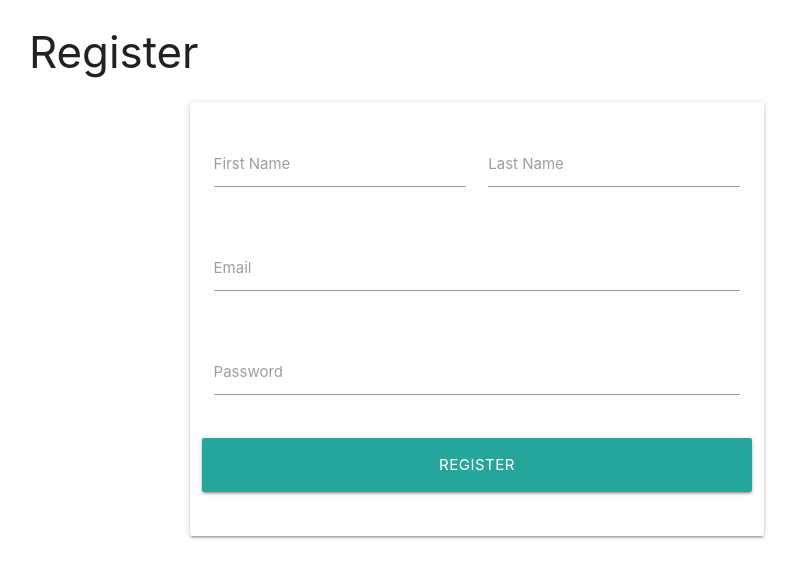
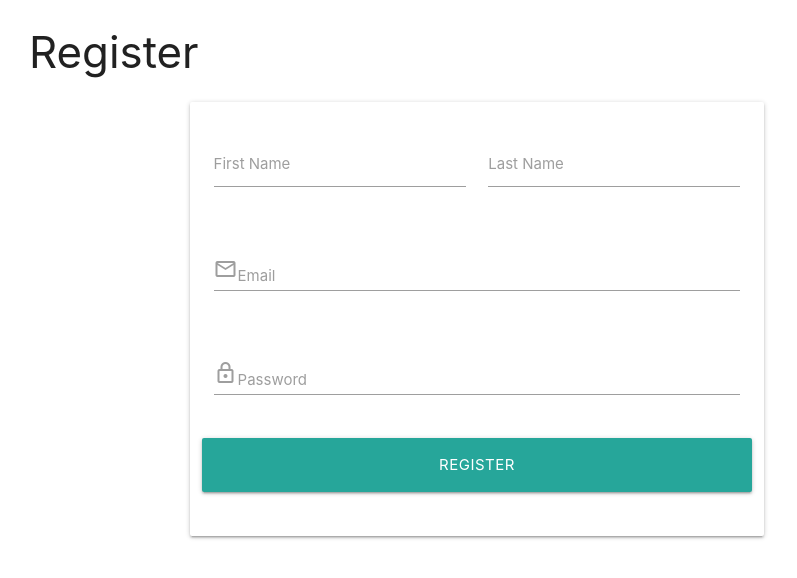
Before and after one commit to antonia-white/game-base, a Flask app: page /register in a window 1280 px wide. Shown: the top 578 px of the page, without its empty margins (163-960 px from the left). Run offline with Flask 2, Linux system fonts and the light colour scheme.

Commit message:
Add icons to register.html

```diff
--- a/gamebase/templates/register.html
+++ b/gamebase/templates/register.html
@@ -22,14 +22,14 @@
             <div class="row">
                 <div class="input-field col s12">
                     <input id="email" name="email" type="email" class="validate">
-                    <label for="email">Email</label>
+                    <label for="email"><span class="material-symbols-outlined">Mail</span>Email</label>
                 </div>
             </div>
             <!-- Password -->
             <div class="row">
                 <div class="input-field col s12">
                     <input id="password" name="password" type="password" class="validate">
-                    <label for="password">Password</label>
+                    <label for="password"><span class="material-symbols-outlined">Lock</span>Password</label>
                 </div>
             </div>
             <!-- Register -->
```
